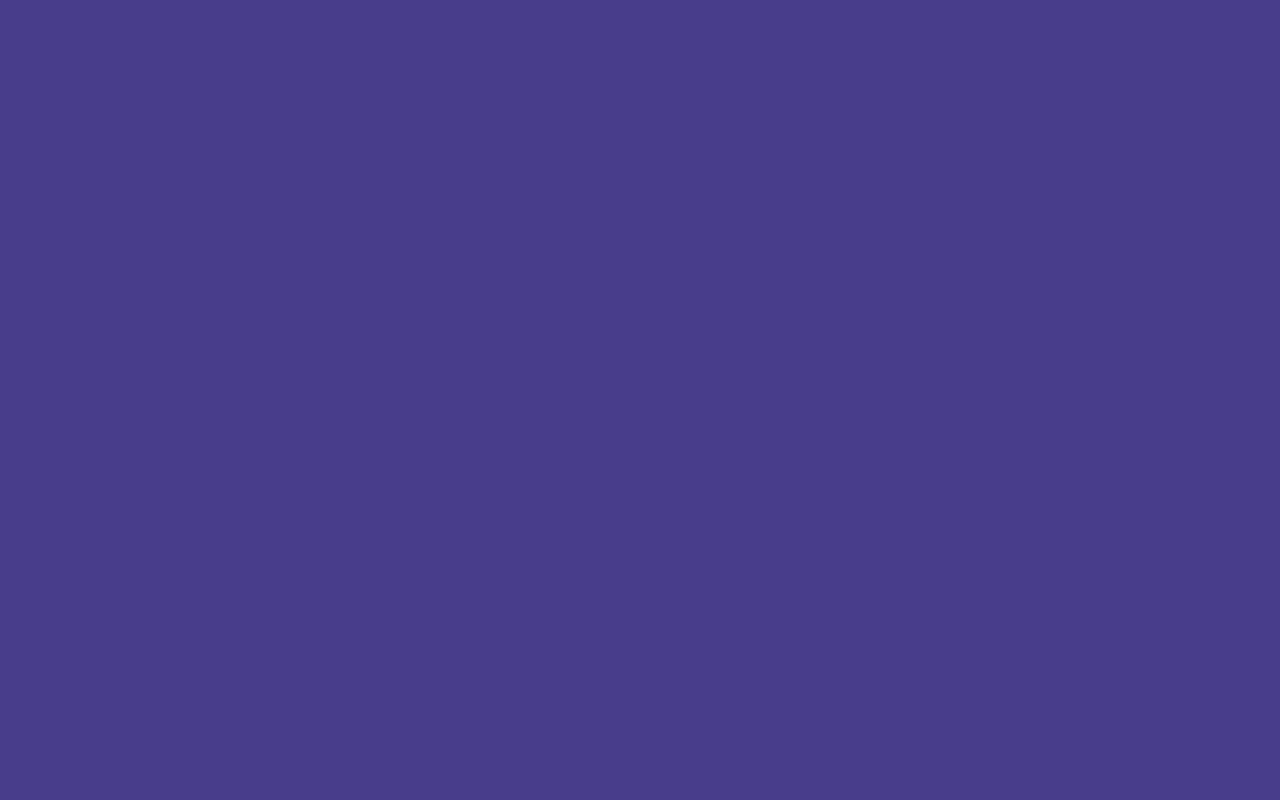
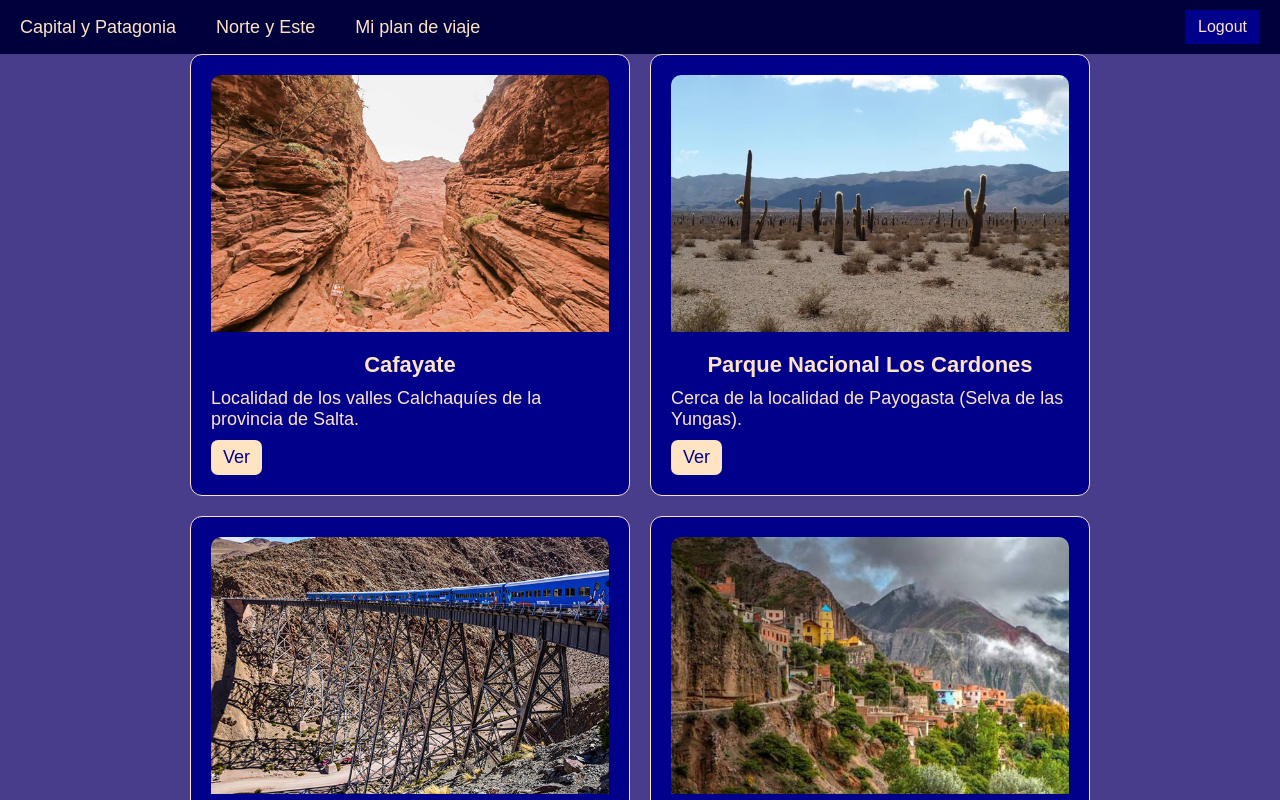
Before and after one commit to angeldavidhurtado/learn-react, a React (Vite) app in the folder class-9/: page / in a window 1280 px wide. Shown: the top 800 px of the page. Built offline with nearby package versions, Linux system fonts and the light colour scheme.

Commit message:
Iniciando la creacion de las rutas

```diff
--- a/class-9/package.json
+++ b/class-9/package.json
@@ -11,7 +11,8 @@
   },
   "dependencies": {
     "react": "^19.0.0",
-    "react-dom": "^19.0.0"
+    "react-dom": "^19.0.0",
+    "react-router-dom": "^7.4.0"
   },
   "devDependencies": {
     "@eslint/js": "^9.21.0",
--- a/class-9/src/App.jsx
+++ b/class-9/src/App.jsx
@@ -1,3 +1,4 @@
+import { BrowserRouter, Routes, Route } from 'react-router-dom'
 import Places from './Places'
 import Login from './Login'
 import SiteDetail from './SiteDetail'
@@ -5,15 +6,18 @@ import MyTravelPlan from './MyTravelPlan'
 import Nav from './Nav'
 
 function App() {
-  {/*
-    <Nav />
-    <Login />
-    <Places />
-    <SiteDetail />
-    <MyTravelPlan />
-  */}
   return (
-    <></>
+    <>
+      <Nav />
+    <BrowserRouter>
+      <Routes>
+        <Route path="/" element={<Places />} />
+        <Route path="/login" element={<Login />} />
+        <Route path="/site" element={<SiteDetail />} />
+        <Route path="/plan" element={<MyTravelPlan />} />
+      </Routes>
+    </BrowserRouter>
+    </>
   )
 }
 
```
Also changed, not shown: 1 other file (tests, documents, lock files or other folders).
